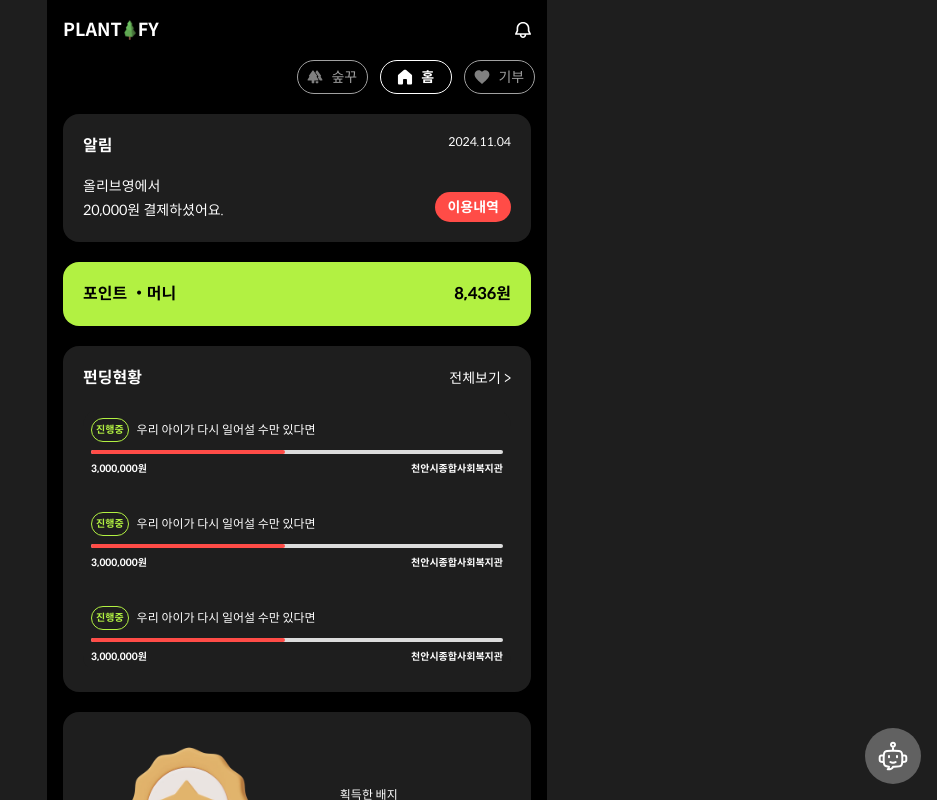
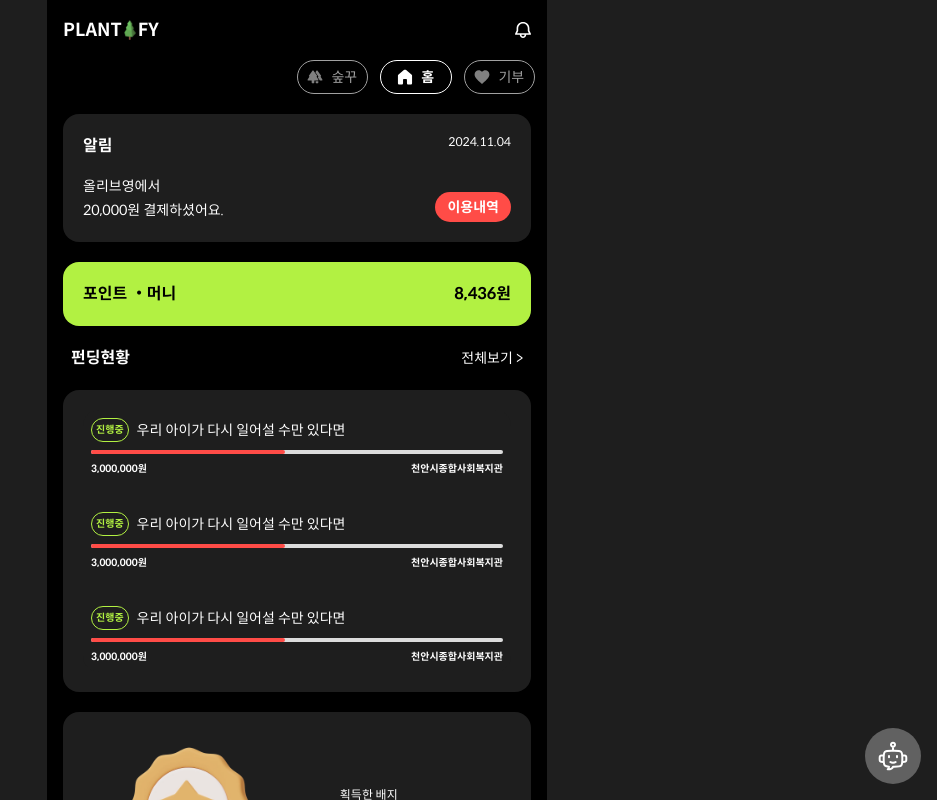
Before and after one commit to Chaemin-L/plantify-client, a Next.js app: page /card in a window 1280 px wide. Shown: the whole page, without its empty margins (343-1280 px from the left). Built offline with nearby package versions, Linux system fonts and the light colour scheme.

Commit message:
fix: funding-status 디자인 변경

```diff
--- a/src/app/(_components)/funding-status.tsx
+++ b/src/app/(_components)/funding-status.tsx
@@ -35,7 +35,7 @@ export default function FundingStatus({
       {(leftTop || rightTop) && (
         <div
           className={clsx(
-            size === "lg" ? "card-title" : "text-bd3",
+            size === "lg" ? "card-title" : "text-bd2",
             "flex justify-between items-center"
           )}
         >
@@ -45,7 +45,7 @@ export default function FundingStatus({
                 진행중 {/** progress */}
               </div>
             )}
-            {leftTop}
+            <span className=" line-clamp-1">{leftTop}</span>
           </div>
           {rightTop}
         </div>
--- a/src/app/card/(components)/funding-progress.tsx
+++ b/src/app/card/(components)/funding-progress.tsx
@@ -14,8 +14,8 @@ const dummy = Array(3)
 
 export default function FundingProgress() {
   return (
-    <div className="card cursor-pointer flex flex-col gap-8">
-      <div className="flex justify-between">
+    <>
+      <div className="flex justify-between px-2">
         <h2 className="card-title select-none">펀딩현황</h2>
         <Link
           href={PATH.FUNDING_MY}
@@ -24,8 +24,9 @@ export default function FundingProgress() {
           전체보기 &gt;
         </Link>
       </div>
+      <div className="card cursor-pointer flex flex-col gap-8">
         <div
-        className=" bg-shadow-800 rounded-2xl text-center  text-white flex flex-col gap-2 -mt-3"
+          className=" bg-shadow-800 rounded-2xl text-center  text-white flex flex-col gap-2"
           onClick={(e) => e.stopPropagation()}
         >
           {/** TODO: 마이 펀딩 리스트 라우팅 경로로 변경 */}
@@ -42,6 +43,7 @@ export default function FundingProgress() {
           </ul>
         </div>
       </div>
+    </>
   );
 }
 
```
Lines whose indentation alone changed are shown as unchanged.
